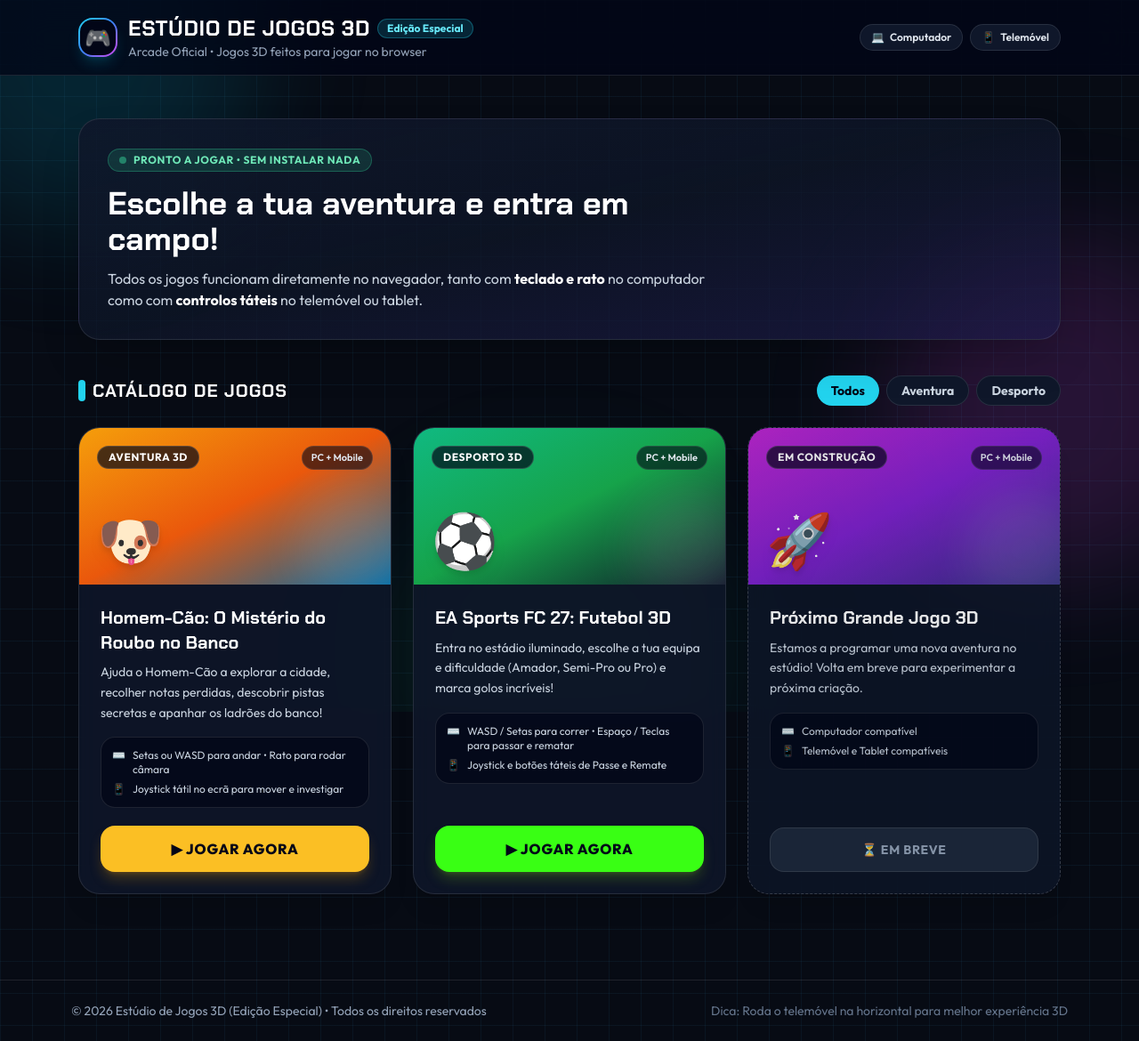
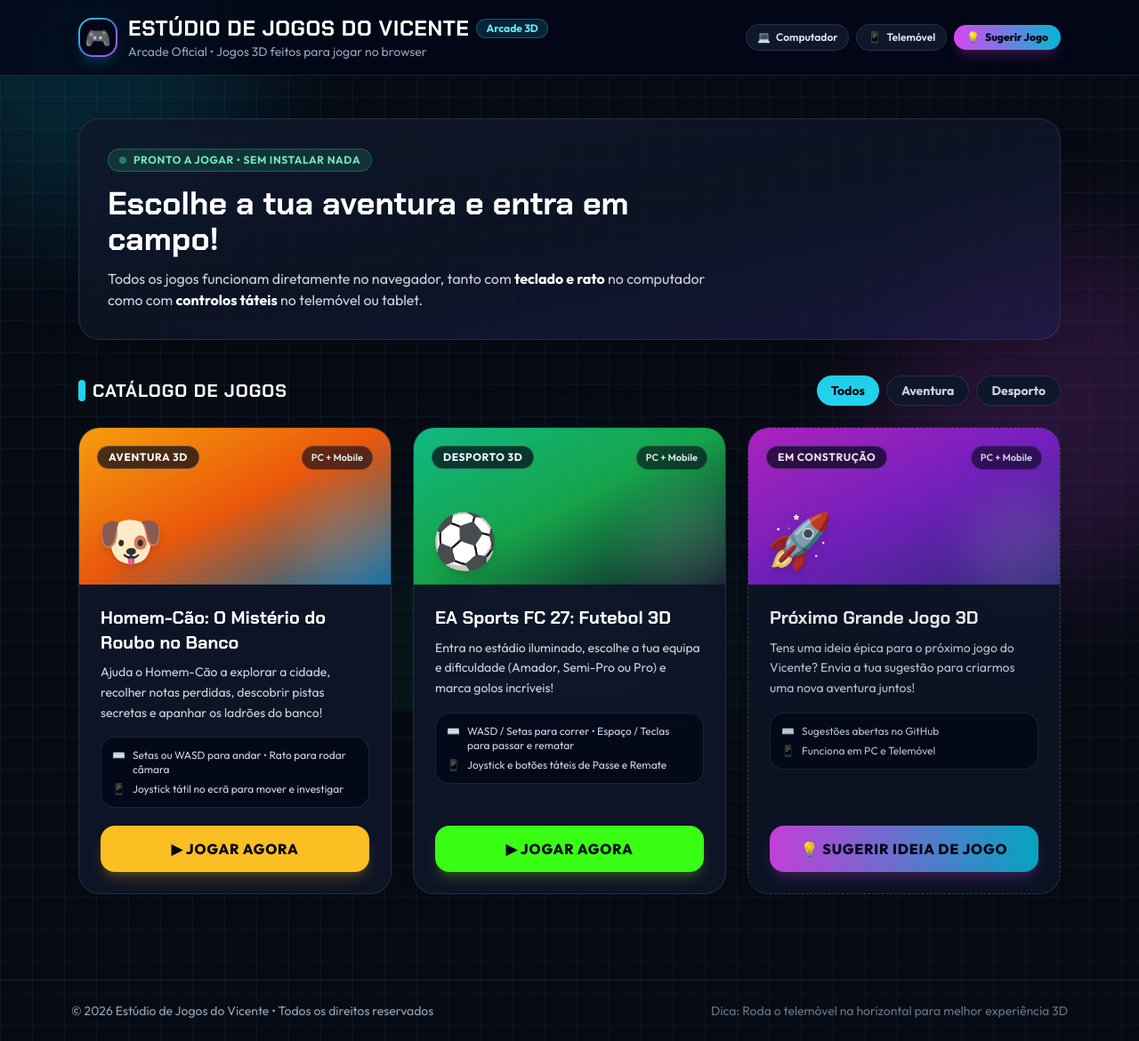
Before and after one commit to fakf/vice_arcade_games, a plain HTML site: page index.html in a window 1280 px wide. Shown: the whole page at 89% size. Drawn offline with nearby package versions, Linux system fonts and the light colour scheme.

Commit message:
Atualiza título para Estúdio de Jogos do Vicente e adiciona botão de sugestões

```diff
--- a/index.html
+++ b/index.html
@@ -3,7 +3,7 @@
 <head>
     <meta charset="UTF-8">
     <meta name="viewport" content="width=device-width, initial-scale=1.0">
-    <title>Estúdio de Jogos 3D — Arcade</title>
+    <title>Estúdio de Jogos do Vicente — Arcade 3D</title>
     <meta name="description" content="Catálogo oficial de jogos 3D criados para jogar no computador e no telemóvel.">
 
     <!-- Fontes modernas estilo consola / arcade -->
@@ -66,7 +66,7 @@
                 <div>
                     <div class="flex flex-wrap items-center gap-2">
                         <h1 class="arcade-font text-xl sm:text-2xl font-bold tracking-wide text-white uppercase">
-                            Estúdio de Jogos 3D
+                            Estúdio de Jogos do Vicente
                         </h1>
                         <span id="creator-badge" class="hidden text-xs font-bold px-2.5 py-0.5 rounded-full bg-cyan-400/15 text-cyan-300 border border-cyan-400/30"></span>
                     </div>
@@ -76,14 +76,21 @@
                 </div>
             </div>
 
-            <!-- Badges de compatibilidade -->
-            <div class="flex items-center gap-2 text-xs font-semibold">
-                <span class="inline-flex items-center gap-1.5 px-3 py-1.5 rounded-full bg-slate-900 border border-white/10 text-slate-200">
+            <!-- Badges de compatibilidade e botão de sugestões -->
+            <div class="flex flex-wrap items-center gap-2 text-xs font-semibold">
+                <span class="hidden sm:inline-flex items-center gap-1.5 px-3 py-1.5 rounded-full bg-slate-900 border border-white/10 text-slate-200">
                     <span aria-hidden="true">💻</span> Computador
                 </span>
-                <span class="inline-flex items-center gap-1.5 px-3 py-1.5 rounded-full bg-slate-900 border border-white/10 text-slate-200">
+                <span class="hidden sm:inline-flex items-center gap-1.5 px-3 py-1.5 rounded-full bg-slate-900 border border-white/10 text-slate-200">
                     <span aria-hidden="true">📱</span> Telemóvel
                 </span>
+                <a id="header-suggest-btn"
+                   href="#"
+                   target="_blank"
+                   rel="noopener noreferrer"
+                   class="inline-flex items-center gap-1.5 px-3.5 py-1.5 rounded-full bg-gradient-to-r from-fuchsia-500 to-cyan-500 hover:from-fuchsia-400 hover:to-cyan-400 text-slate-950 font-extrabold shadow-lg shadow-fuchsia-500/20 transition active:scale-[0.98] focus-visible:outline focus-visible:outline-2 focus-visible:outline-offset-2 focus-visible:outline-cyan-400">
+                    <span aria-hidden="true">💡</span> Sugerir Jogo
+                </a>
             </div>
         </div>
     </header>
@@ -137,7 +144,7 @@
     <!-- Rodapé -->
     <footer class="border-t border-white/10 mt-12 py-6 text-center text-xs sm:text-sm text-slate-400">
         <div class="max-w-6xl mx-auto px-4 flex flex-col sm:flex-row items-center justify-between gap-2">
-            <p id="footer-copy">Estúdio de Jogos 3D • Feito com criatividade e Three.js</p>
+            <p id="footer-copy">Estúdio de Jogos do Vicente • Feito com criatividade e Three.js</p>
             <p class="text-slate-500">Dica: Roda o telemóvel na horizontal para melhor experiência 3D</p>
         </div>
     </footer>
@@ -147,8 +154,10 @@
         // ✏️ PERSONALIZA AQUI O SITE DO TEU FILHO!
         // =====================================================================
         const CONFIG = {
-            // Exemplo: "do Vicente" ou "do Tomás" (deixa "" se não quiseres mostrar nome)
-            nomeCriador: "Edição Especial",
+            // Badge ao lado do título principal (deixa "" se não quiseres mostrar)
+            nomeCriador: "Arcade 3D",
+            // Link para abrir uma sugestão de novo jogo como GitHub Issue
+            urlSugestao: "https://github.com/fakf/vice_arcade_games/issues/new?title=Sugest%C3%A3o+de+Jogo%3A+&body=Ol%C3%A1+Vicente%21+Tenho+uma+ideia+para+um+novo+jogo+3D%3A%0A%0A%F0%9F%8E%AE+Nome+do+Jogo%3A+%0A%F0%9F%95%B9%EF%B8%8F+Como+se+joga%3A+%0A%E2%9C%A8+Personagens+ou+poderes+especiais%3A+",
             // Ano para o rodapé
             ano: new Date().getFullYear()
         };
@@ -194,9 +203,9 @@
                 gradiente: "from-fuchsia-600 via-purple-700 to-indigo-900",
                 corBotao: "",
                 corBordaHover: "hover:border-fuchsia-400/40",
-                descricao: "Estamos a programar uma nova aventura no estúdio! Volta em breve para experimentar a próxima criação.",
-                controlosPC: "Computador compatível",
-                controlosMobile: "Telemóvel e Tablet compatíveis",
+                descricao: "Tens uma ideia épica para o próximo jogo do Vicente? Envia a tua sugestão para criarmos uma nova aventura juntos!",
+                controlosPC: "Sugestões abertas no GitHub",
+                controlosMobile: "Funciona em PC e Telemóvel",
                 emBreve: true
             }
         ];
@@ -207,14 +216,17 @@
         const gridEl = document.getElementById("games-grid");
         const creatorBadgeEl = document.getElementById("creator-badge");
         const footerCopyEl = document.getElementById("footer-copy");
+        const headerSuggestBtn = document.getElementById("header-suggest-btn");
+
+        if (headerSuggestBtn && CONFIG.urlSugestao) {
+            headerSuggestBtn.href = CONFIG.urlSugestao;
+        }
 
         if (CONFIG.nomeCriador && CONFIG.nomeCriador.trim() !== "") {
             creatorBadgeEl.textContent = CONFIG.nomeCriador;
             creatorBadgeEl.classList.remove("hidden");
-            footerCopyEl.textContent = `© ${CONFIG.ano} Estúdio de Jogos 3D (${CONFIG.nomeCriador}) • Todos os direitos reservados`;
-        } else {
-            footerCopyEl.textContent = `© ${CONFIG.ano} Estúdio de Jogos 3D • Todos os direitos reservados`;
         }
+        footerCopyEl.textContent = `© ${CONFIG.ano} Estúdio de Jogos do Vicente • Todos os direitos reservados`;
 
         function createEl(tag, className, text) {
             const el = document.createElement(tag);
@@ -274,12 +286,13 @@
                 let actionEl;
                 if (jogo.emBreve) {
                     actionEl = createEl(
-                        "button",
-                        "w-full py-3.5 px-5 rounded-2xl font-bold text-sm uppercase tracking-wider bg-slate-800 text-slate-400 border border-white/10 cursor-not-allowed",
-                        "⏳ Em Breve"
+                        "a",
+                        "w-full py-3.5 px-5 rounded-2xl font-extrabold text-sm sm:text-base uppercase tracking-wider text-center shadow-lg transition active:scale-[0.98] focus-visible:outline focus-visible:outline-2 focus-visible:outline-offset-2 focus-visible:outline-fuchsia-400 block bg-gradient-to-r from-fuchsia-500 to-cyan-500 hover:from-fuchsia-400 hover:to-cyan-400 text-slate-950 shadow-fuchsia-500/20",
+                        "💡 Sugerir Ideia de Jogo"
                     );
-                    actionEl.type = "button";
-                    actionEl.disabled = true;
+                    actionEl.href = CONFIG.urlSugestao;
+                    actionEl.target = "_blank";
+                    actionEl.rel = "noopener noreferrer";
                 } else {
                     actionEl = createEl(
                         "a",
```
